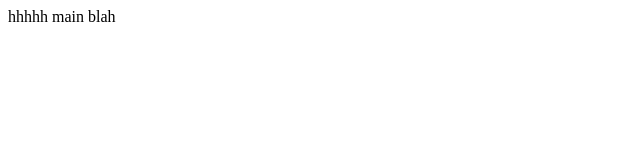
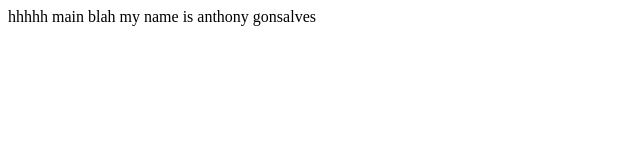
Before and after one commit to Vishnu070501/Git-Tutorial, a plain HTML site: page index.html in a window 1280 px wide. Shown: the whole page, without its empty margins (0-640 px from the left). Drawn offline with Linux system fonts and the light colour scheme.

Commit message:
anthony dev

```diff
--- a/index.html
+++ b/index.html
@@ -6,6 +6,6 @@
     <title>hiii main blahblah blah</title>
 </head>
 <body>
-    hhhhh main blah
+    hhhhh main blah my name is anthony gonsalves
 </body>
 </html>
```
